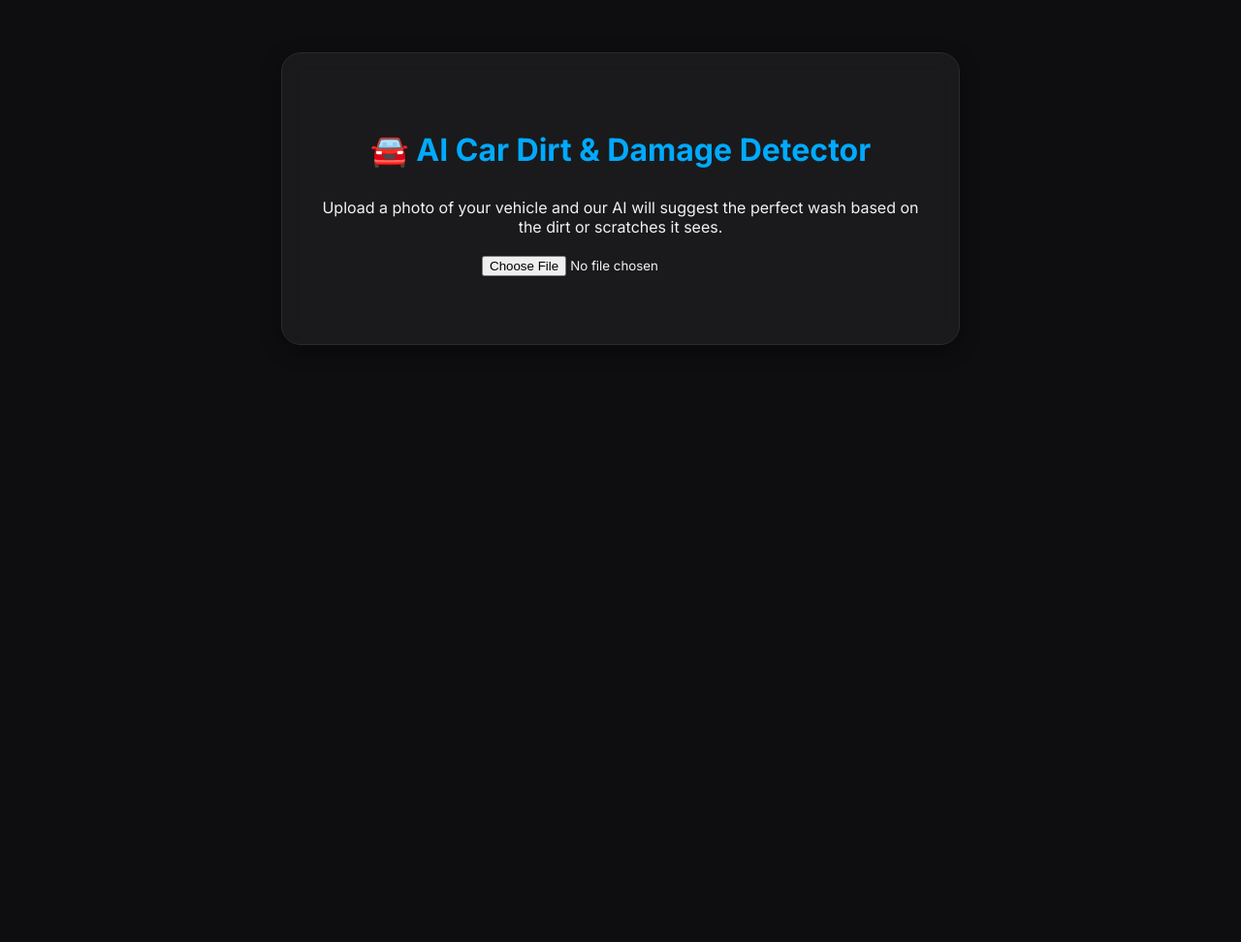
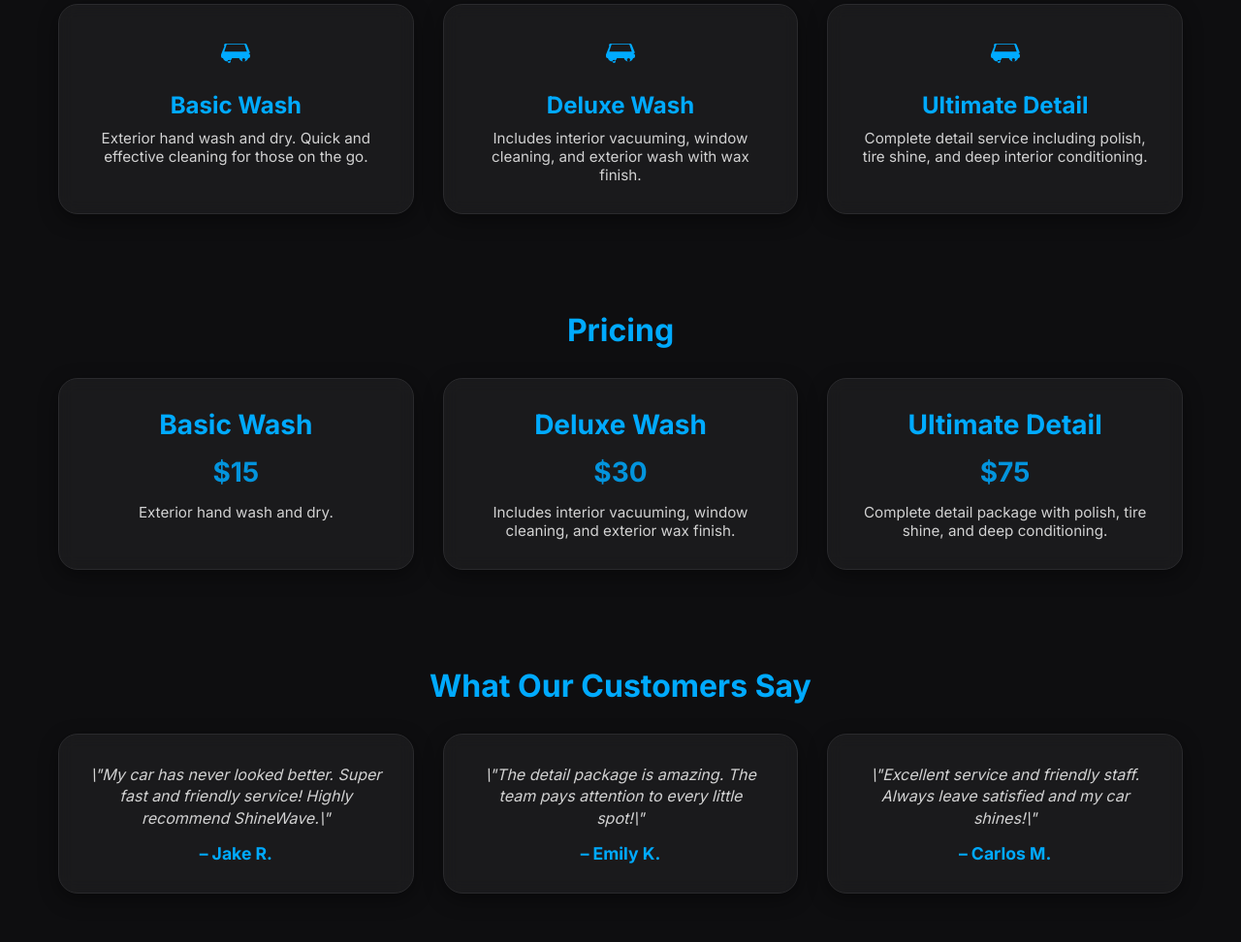
Before and after one commit to SplashBrosCarWash/carwashwebsite, a plain HTML site: page index.html in a window 1280 px wide. Shown: the part 408-1380 px from the top of the page at 97% size. Before the commit the page ends 844 px from the top, so only its background shows below. Drawn offline with Linux system fonts and the light colour scheme.

Commit message:
Update index.html

```diff
--- a/index.html
+++ b/index.html
@@ -112,6 +112,29 @@
       opacity: 0.85;
     }
 
+    /* New pricing-specific styles */
+    .pricing .card h3,
+    .pricing .card p.price {
+      font-weight: 700;
+      font-size: 1.75rem;
+      color: var(--accent);
+      margin-bottom: 15px;
+    }
+
+    .testimonials .card p {
+      font-style: italic;
+      font-size: 1rem;
+      line-height: 1.4;
+    }
+
+    .testimonials .card strong {
+      display: block;
+      margin-top: 15px;
+      font-weight: 700;
+      color: var(--accent);
+      font-size: 1.1rem;
+    }
+
     .theme-toggle {
       position: fixed;
       top: 20px;
@@ -127,33 +150,6 @@
       font-size: 1.25rem;
       user-select: none;
     }
-
-    /* AI Upload Section */
-    .ai-detector {
-      max-width: 700px;
-      margin: 0 auto 80px;
-      padding: 30px;
-      text-align: center;
-      background: var(--card-bg-dark);
-      border: 1px solid var(--border-color-dark);
-      border-radius: 20px;
-      backdrop-filter: blur(10px);
-      box-shadow: 0 6px 20px rgba(0, 0, 0, 0.4);
-    }
-    .ai-detector input[type="file"] {
-      margin: 20px 0;
-    }
-    .ai-detector img {
-      max-width: 100%;
-      border-radius: 12px;
-      margin: 20px 0;
-    }
-    .ai-result {
-      margin-top: 20px;
-      font-weight: bold;
-      font-size: 1.2rem;
-      color: var(--accent);
-    }
   </style>
 </head>
 <body class="dark">
@@ -166,16 +162,61 @@
   <section class="services">
     <h2>Our Services</h2>
     <div class="cards">
-      <!-- Service Cards Here -->
+      <div class="card">
+        <svg xmlns="http://www.w3.org/2000/svg" viewBox="0 0 24 24"><path d="M5 11h14l-1.5-4.5h-11L5 11zm14.92 1.39A1 1 0 0 1 21 13v1a1 1 0 0 1-1 1h-.17a3 3 0 0 1-5.66 0H9.83a3 3 0 0 1-5.66 0H4a1 1 0 0 1-1-1v-1a1 1 0 0 1 .08-.39l2-5A1 1 0 0 1 6 6h12a1 1 0 0 1 .92.61l2 5zM7 17a1 1 0 1 0 1-1 1 1 0 0 0-1 1zm10 0a1 1 0 1 0-1-1 1 1 0 0 0 1 1z"/></svg>
+        <h3>Basic Wash</h3>
+        <p>Exterior hand wash and dry. Quick and effective cleaning for those on the go.</p>
+      </div>
+      <div class="card">
+        <svg xmlns="http://www.w3.org/2000/svg" viewBox="0 0 24 24"><path d="M5 11h14l-1.5-4.5h-11L5 11zm14.92 1.39A1 1 0 0 1 21 13v1a1 1 0 0 1-1 1h-.17a3 3 0 0 1-5.66 0H9.83a3 3 0 0 1-5.66 0H4a1 1 0 0 1-1-1v-1a1 1 0 0 1 .08-.39l2-5A1 1 0 0 1 6 6h12a1 1 0 0 1 .92.61l2 5zM7 17a1 1 0 1 0 1-1 1 1 0 0 0-1 1zm10 0a1 1 0 1 0-1-1 1 1 0 0 0 1 1z"/></svg>
+        <h3>Deluxe Wash</h3>
+        <p>Includes interior vacuuming, window cleaning, and exterior wash with wax finish.</p>
+      </div>
+      <div class="card">
+        <svg xmlns="http://www.w3.org/2000/svg" viewBox="0 0 24 24"><path d="M5 11h14l-1.5-4.5h-11L5 11zm14.92 1.39A1 1 0 0 1 21 13v1a1 1 0 0 1-1 1h-.17a3 3 0 0 1-5.66 0H9.83a3 3 0 0 1-5.66 0H4a1 1 0 0 1-1-1v-1a1 1 0 0 1 .08-.39l2-5A1 1 0 0 1 6 6h12a1 1 0 0 1 .92.61l2 5zM7 17a1 1 0 1 0 1-1 1 1 0 0 0-1 1zm10 0a1 1 0 1 0-1-1 1 1 0 0 0 1 1z"/></svg>
+        <h3>Ultimate Detail</h3>
+        <p>Complete detail service including polish, tire shine, and deep interior conditioning.</p>
+      </div>
     </div>
   </section>
 
-  <section class="ai-detector">
-    <h2>🚘 AI Car Dirt & Damage Detector</h2>
-    <p>Upload a photo of your vehicle and our AI will suggest the perfect wash based on the dirt or scratches it sees.</p>
-    <input type="file" accept="image/*" onchange="handleImageUpload(event)" />
-    <div id="preview"></div>
-    <div class="ai-result" id="aiResult"></div>
+  <section class="pricing">
+    <h2>Pricing</h2>
+    <div class="cards">
+      <div class="card">
+        <h3>Basic Wash</h3>
+        <p class="price">$15</p>
+        <p>Exterior hand wash and dry.</p>
+      </div>
+      <div class="card">
+        <h3>Deluxe Wash</h3>
+        <p class="price">$30</p>
+        <p>Includes interior vacuuming, window cleaning, and exterior wax finish.</p>
+      </div>
+      <div class="card">
+        <h3>Ultimate Detail</h3>
+        <p class="price">$75</p>
+        <p>Complete detail package with polish, tire shine, and deep conditioning.</p>
+      </div>
+    </div>
+  </section>
+
+  <section class="testimonials">
+    <h2>What Our Customers Say</h2>
+    <div class="cards">
+      <div class="card">
+        <p>\"My car has never looked better. Super fast and friendly service! Highly recommend ShineWave.\"</p>
+        <strong>– Jake R.</strong>
+      </div>
+      <div class="card">
+        <p>\"The detail package is amazing. The team pays attention to every little spot!\"</p>
+        <strong>– Emily K.</strong>
+      </div>
+      <div class="card">
+        <p>\"Excellent service and friendly staff. Always leave satisfied and my car shines!\"</p>
+        <strong>– Carlos M.</strong>
+      </div>
+    </div>
   </section>
 
   <script>
@@ -184,28 +225,6 @@
       body.classList.toggle('light');
       body.classList.toggle('dark');
     }
-
-    function handleImageUpload(event) {
-      const file = event.target.files[0];
-      const reader = new FileReader();
-      reader.onload = function(e) {
-        const img = document.createElement('img');
-        img.src = e.target.result;
-        const preview = document.getElementById('preview');
-        preview.innerHTML = '';
-        preview.appendChild(img);
-
-        // Simulated AI logic (replace this with real model call)
-        const suggestions = [
-          "✅ Your car looks clean. A Basic Wash should do!",
-          "⚠️ Moderate dirt detected near rear bumper. We recommend the Deluxe Wash.",
-          "❗ Heavy dirt and potential scratches found. Go for the Ultimate Detail Package!"
-        ];
-        const random = suggestions[Math.floor(Math.random() * suggestions.length)];
-        document.getElementById('aiResult').innerText = random;
-      }
-      if (file) reader.readAsDataURL(file);
-    }
   </script>
 </body>
 </html>
```
